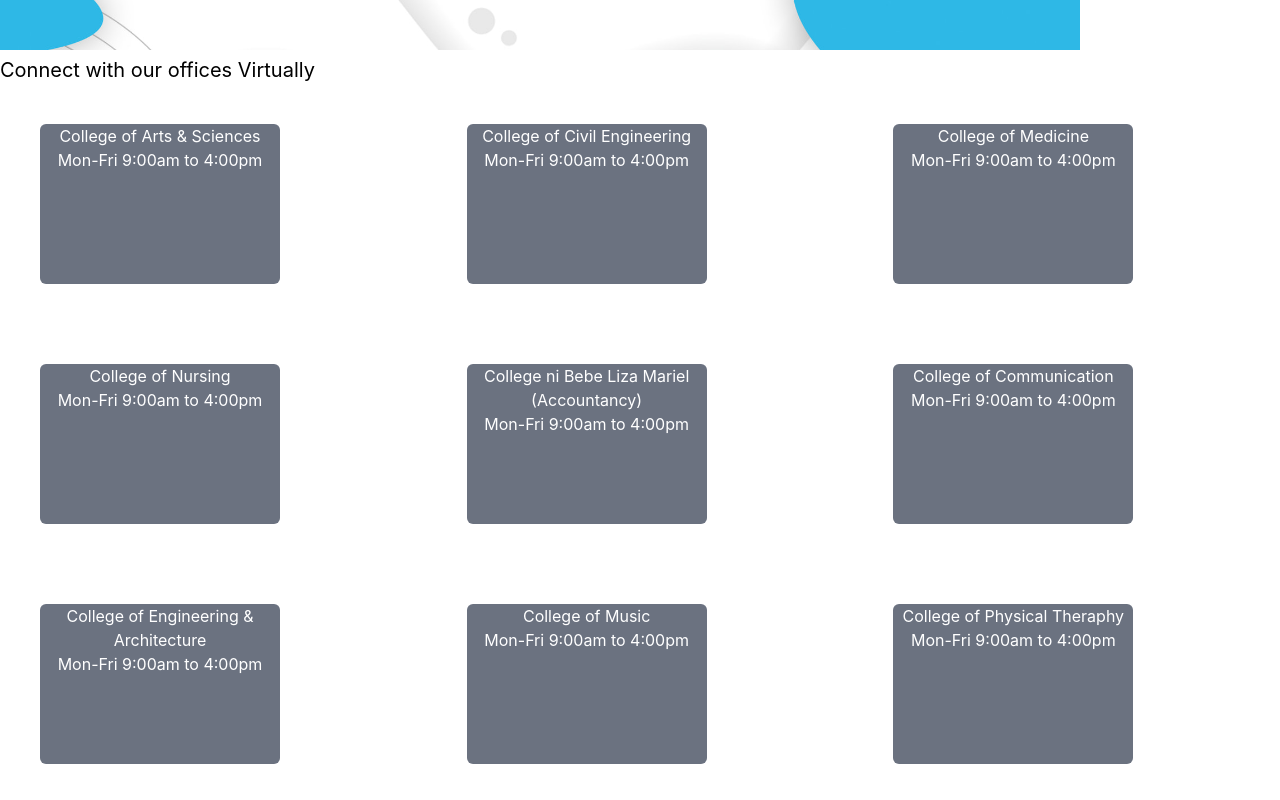
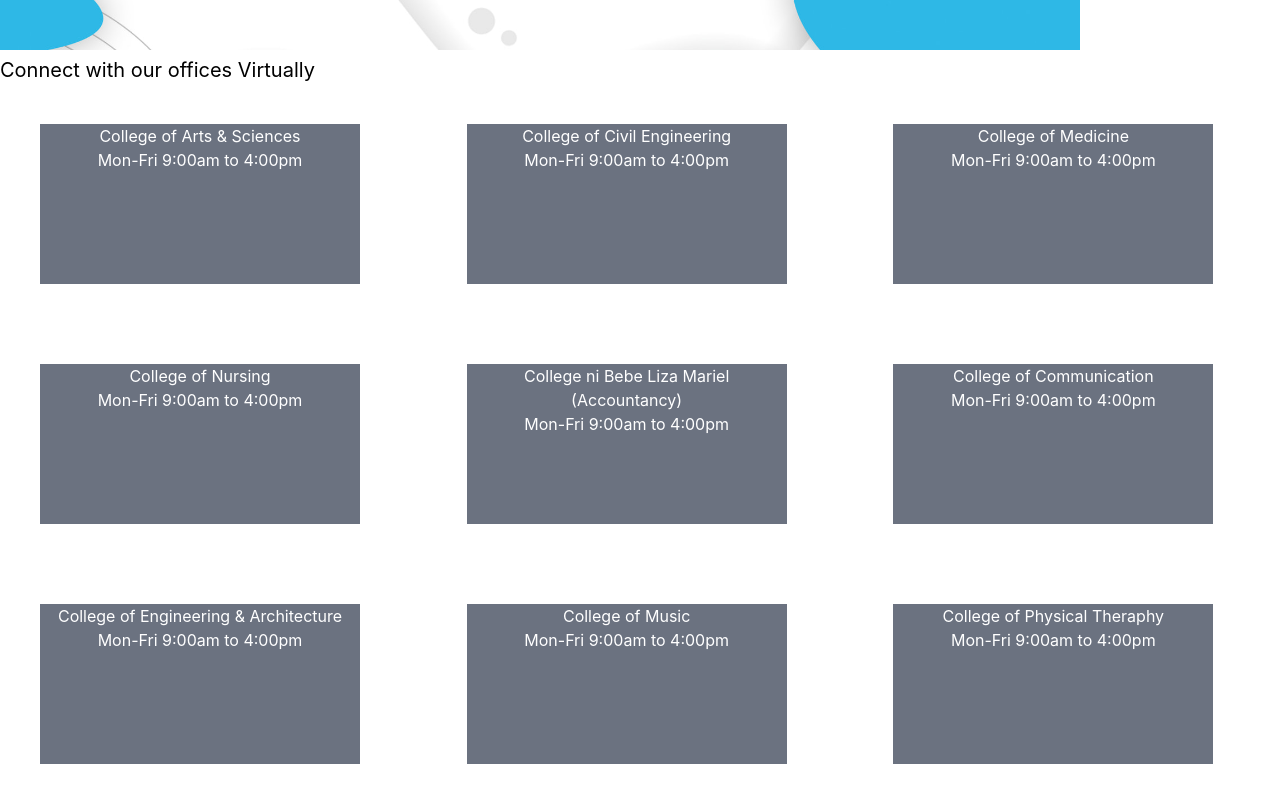
Before and after one commit to karl-evalle/nextjsvle, a Next.js app: page / in a window 1280 px wide. Shown: the part 1380-2180 px from the top of the page. Built offline with nearby package versions, Linux system fonts and the light colour scheme.

Commit message:
addanimation

```diff
--- a/pages/Offices.js
+++ b/pages/Offices.js
@@ -6,10 +6,10 @@ const Offices = () => {
     return (
      <div>
          <div className="text-bold text-xl">Connect with our offices Virtually</div>
-            <div className="lg:grid grid-cols-3  ">
+            <div className="lg:grid grid-cols-3 ">
             {Colleges.map((collegeitem, index) =>{
                 return(
-                    <div key={index} className="container  bg-gray-500 h-40 w-60  text-white rounded-md  text-center m-10 ">
+                    <div key={index} className="container  bg-gray-500 h-40 w-80  text-white text-center m-10 hover:animate-ping ">
                     <>
                     <h1>{collegeitem.college}</h1>
                     <h1>{collegeitem.officehours}</h1>
--- a/tailwind.config.js
+++ b/tailwind.config.js
@@ -9,7 +9,9 @@ module.exports = {
     },
   },
   variants: {
-    extend: {},
+    extend: {
+      animation: ['hover', 'group-hover']
+    },
   },
   plugins: [],
 }
```
